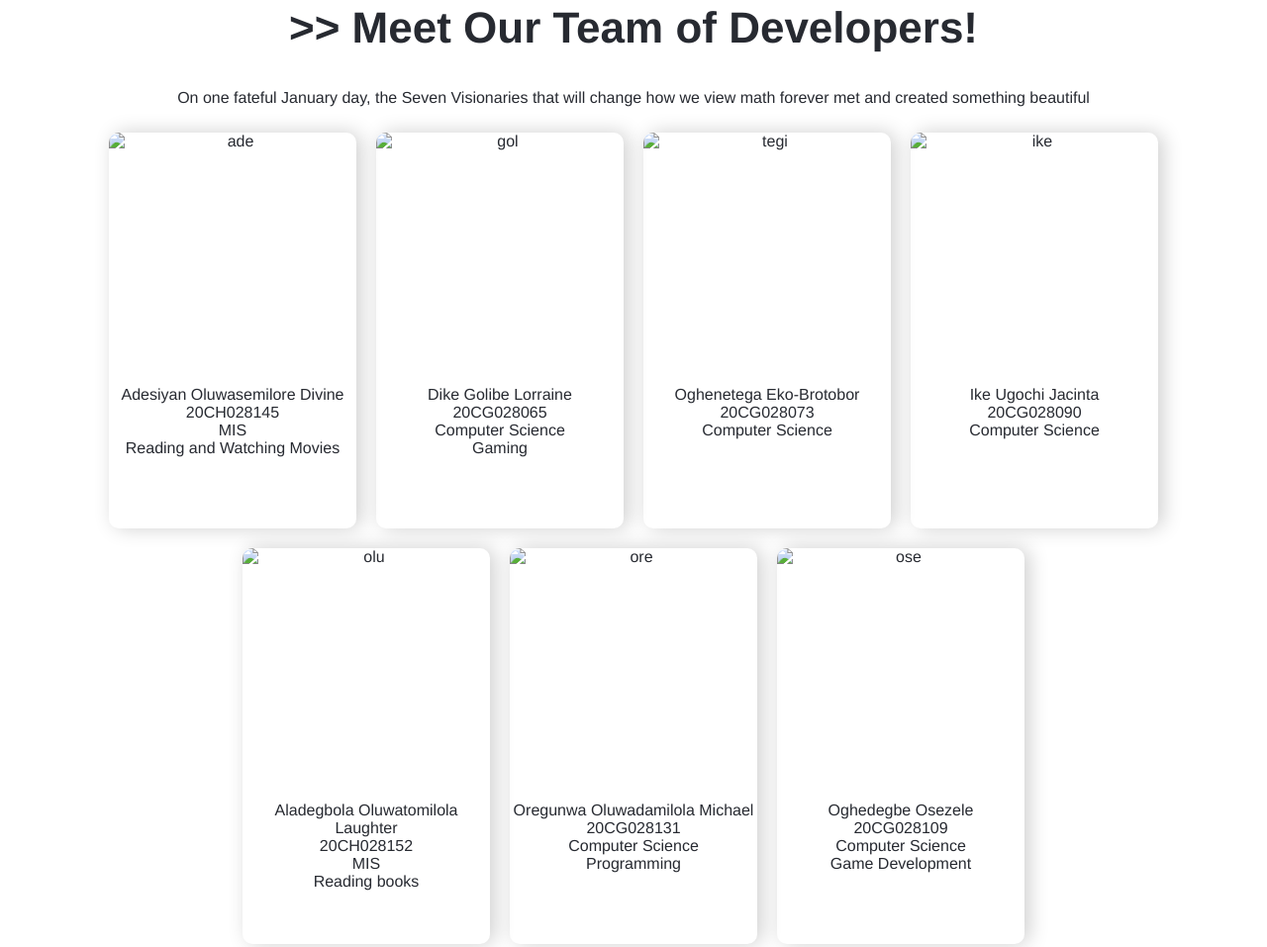
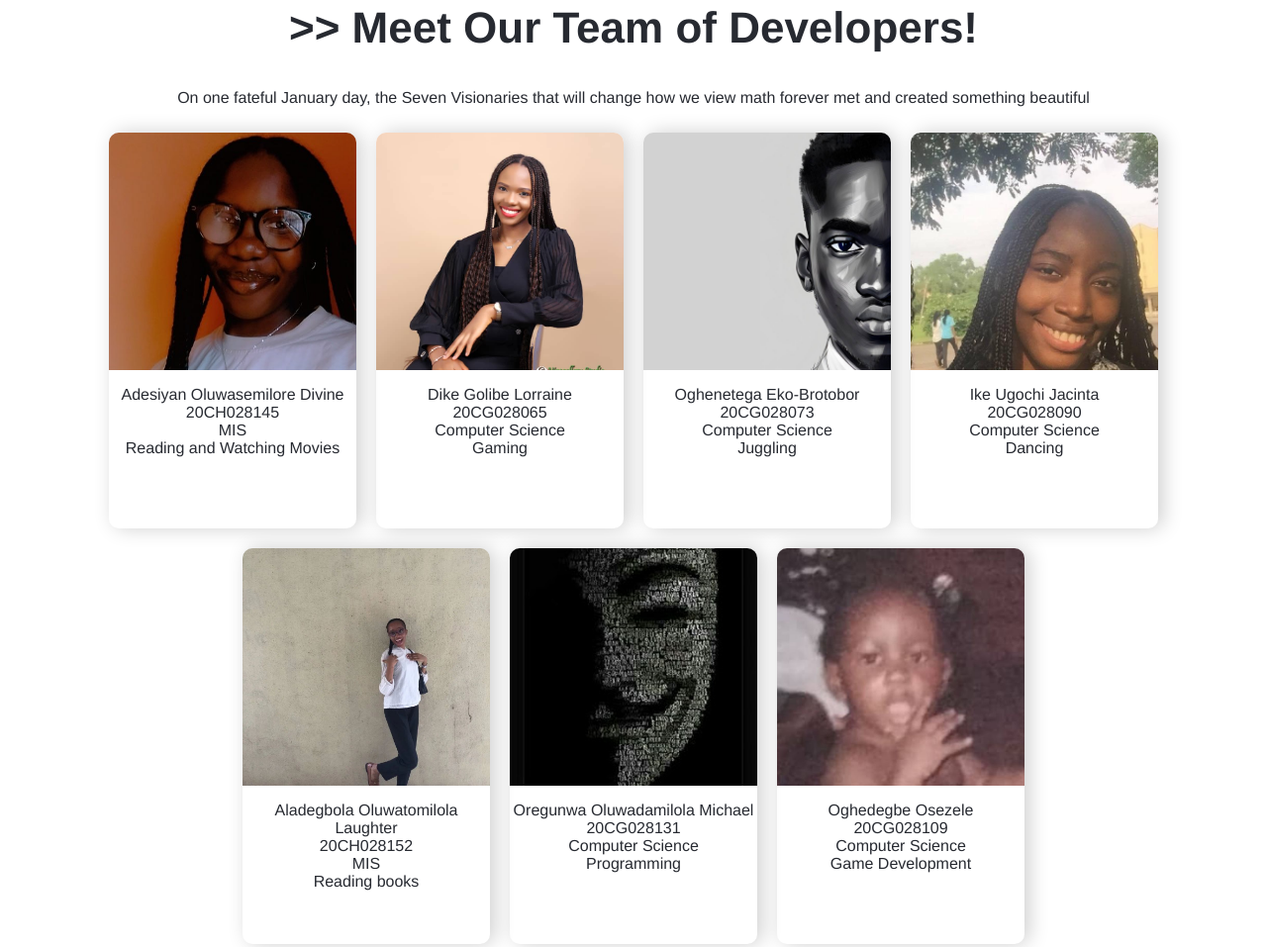
Before and after one commit to Rai-nee/Team_Project, a plain HTML site: page index.html in a window 1280 px wide. Shown: the part 1873-2830 px from the top of the page at 99% size. Drawn offline with Linux system fonts and the light colour scheme.

Commit message:
Made Revisions

```diff
--- a/index.html
+++ b/index.html
@@ -73,7 +73,7 @@
 
       <div class="info">
         <div class="us">
-          <img src="ade.jpg" alt="ade" />
+          <img src="images/ade.jpg" alt="ade" />
           <p>
             Adesiyan Oluwasemilore Divine<br />
             20CH028145<br />
@@ -86,7 +86,7 @@
         </div>
 
         <div class="us">
-          <img src="images/me.jpg" alt="gol" />
+          <img src="images/gol.jpg" alt="gol" />
           <p>
             Dike Golibe Lorraine <br />
             20CG028065<br />
@@ -99,29 +99,31 @@
         </div>
 
         <div class="us">
-          <img src="tegi.jpg" alt="tegi" />
+          <img src="images/tegi.jpg" alt="tegi" />
           <p>
             Oghenetega Eko-Brotobor<br />
             20CG028073 <br />
              Computer Science <br />
+              Juggling<br/>
           </p>
           <div class="layer">
             <h4>don2dusk</h4>
           </div>
         </div>
         <div class="us">
-          <img src="images/me.jpg" alt="ike" />
+          <img src="images/ike.jpg" alt="ike" />
           <p>
             Ike Ugochi Jacinta<br />
             20CG028090<br />
                Computer Science <br />
+              Dancing<br/>
             </p>
             <div class="layer">
               <h4>noneofurbuzz</h4>
             </div>
           </div>
           <div class="us">
-            <img src="olu.jpg" alt="olu" />
+            <img src="images/olu.jpg" alt="olu" />
             <p>
               Aladegbola Oluwatomilola Laughter<br />
               20CH028152 <br />
@@ -129,12 +131,12 @@
                Reading books<br />
             </p>
             <div class="layer">
-              <h4>ME</h4>
+              <h4>tomilolaala</h4>
             </div>
           </div>
 
           <div class="us">
-            <img src="images/me.jpg" alt="ore" />
+            <img src="images/ore.jpg" alt="ore" />
             <p>
               Oregunwa Oluwadamilola Michael <br />
               20CG028131<br />
@@ -147,7 +149,7 @@
           </div>
 
           <div class="us">
-            <img src="ose.jpg" alt="ose" />
+            <img src="images/ose.jpg" alt="ose" />
             <p>
               Oghedegbe Osezele <br />
               20CG028109 <br />
```
